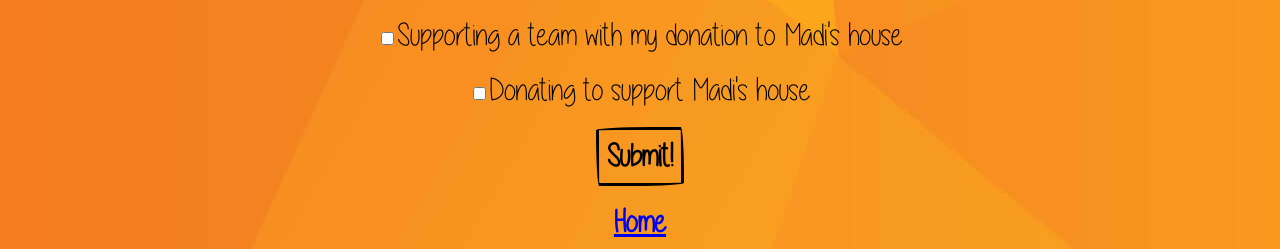
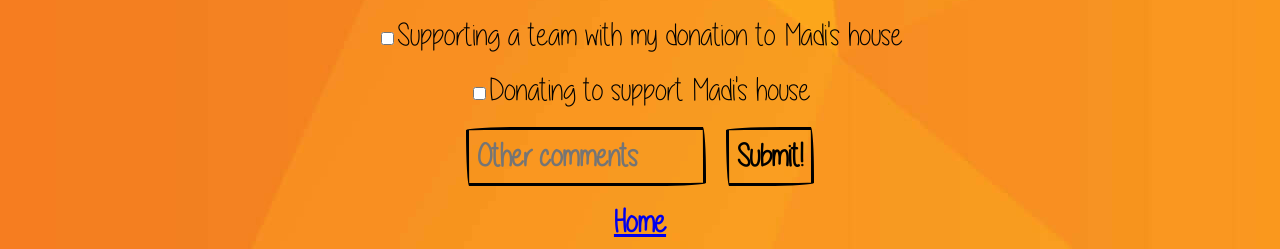
Before and after one commit to scarecrowrow2/scarecrowrow2, a plain HTML site: page signup.html in a window 1280 px wide. Shown: the part 567-816 px from the top of the page. Drawn offline with Linux system fonts and the light colour scheme.

Commit message:
Added a general comments field

```diff
--- a/signup.html
+++ b/signup.html
@@ -56,6 +56,7 @@
 			<input type="checkbox" id="cbox2" name="supporting a team" onchange="showName(this,'team_name')"><label for="cbox2" class="sunshine">Supporting a team with my donation to Madi's house</label><br>
 			<input type="text" placeholder="Your Team's Name" name="team's name" id="team_name" hidden class="sketched"><br>
 			<input type="checkbox" name="Just donating" id="cbox3"><label for="cbox3" class="sunshine">Donating to support Madi's house</label><br><br>
+			<input type="text" class="sketched" placeholder="Other comments" name="other comments">
 
 			<input type="hidden" name="_template" value="table">
 			<!-- <input type="hidden" name="_autoresponse" value="Thank you for signing up for Scarecrow Row! We will be in touch. If you need us, please feel free to contact us at scarecrowrowcincinnati@gmail.com!"> -->
```
